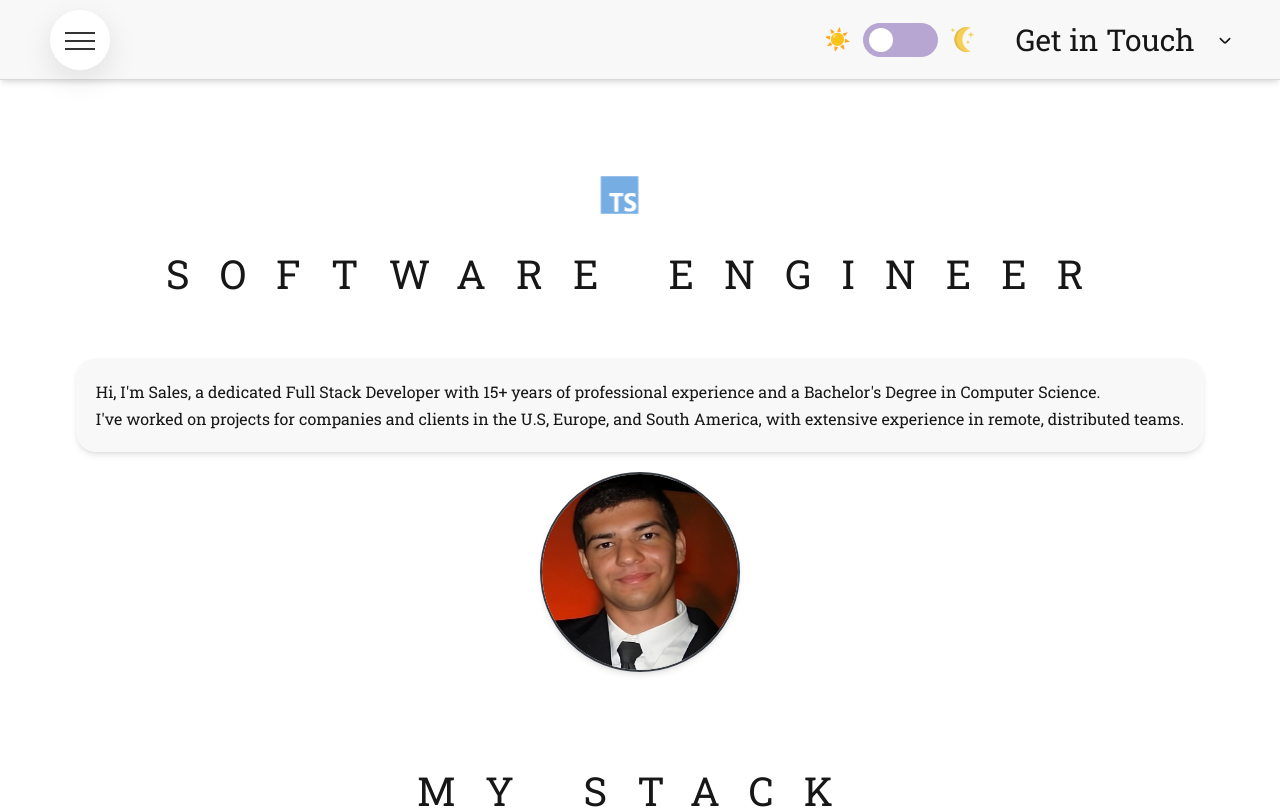
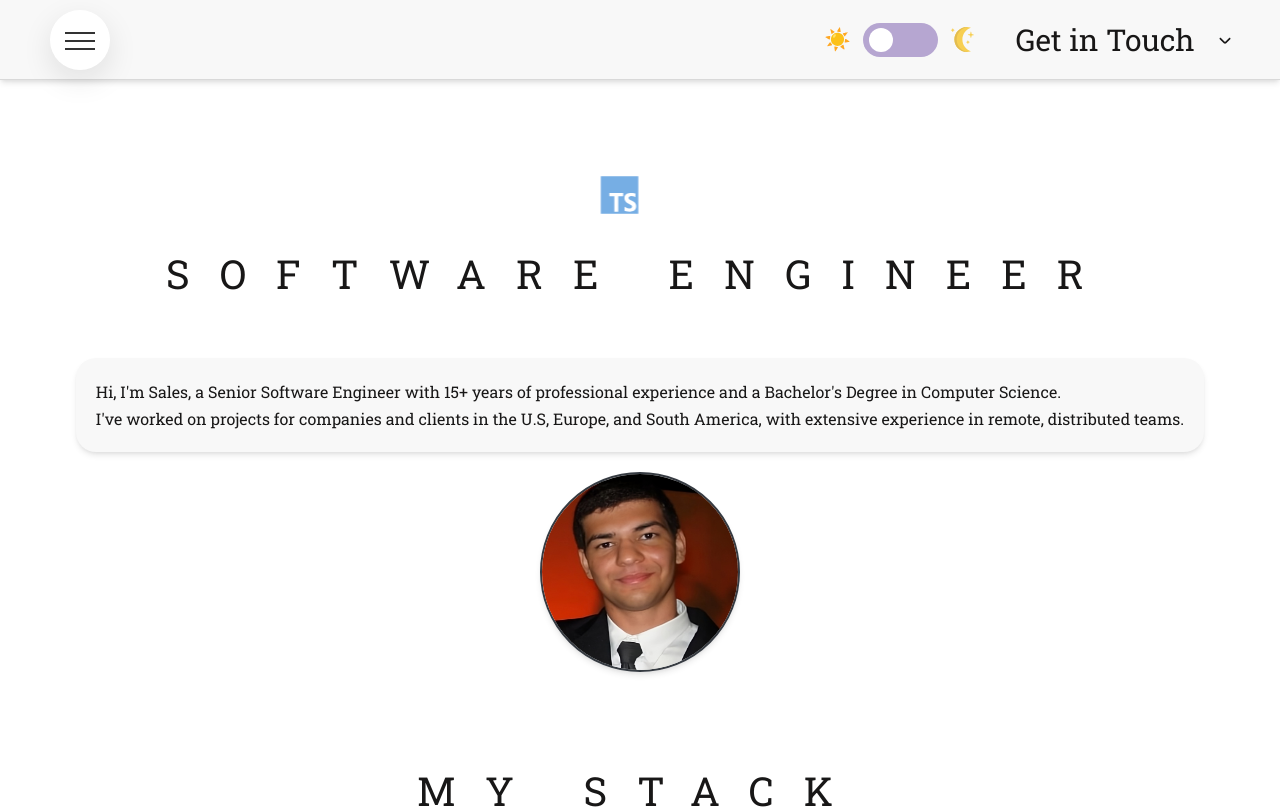
Before and after one commit to josesales/sales-portfolio, a React (Create React App) app: page / in a window 1280 px wide. Shown: the top 809 px of the page. Built offline with nearby package versions, Linux system fonts and the light colour scheme.

Commit message:
Updating intro

```diff
--- a/src/components/Intro.jsx
+++ b/src/components/Intro.jsx
@@ -15,7 +15,7 @@ const Intro = () => {
 
       <div className="intro__description section-margin-2 secondary-background">
         <p>
-          Hi, I'm Sales, a dedicated Full Stack Developer with 15+ years of
+          Hi, I'm Sales, a Senior Software Engineer with 15+ years of
           professional experience and a Bachelor's Degree in Computer Science.
         </p>
         <p>
```
